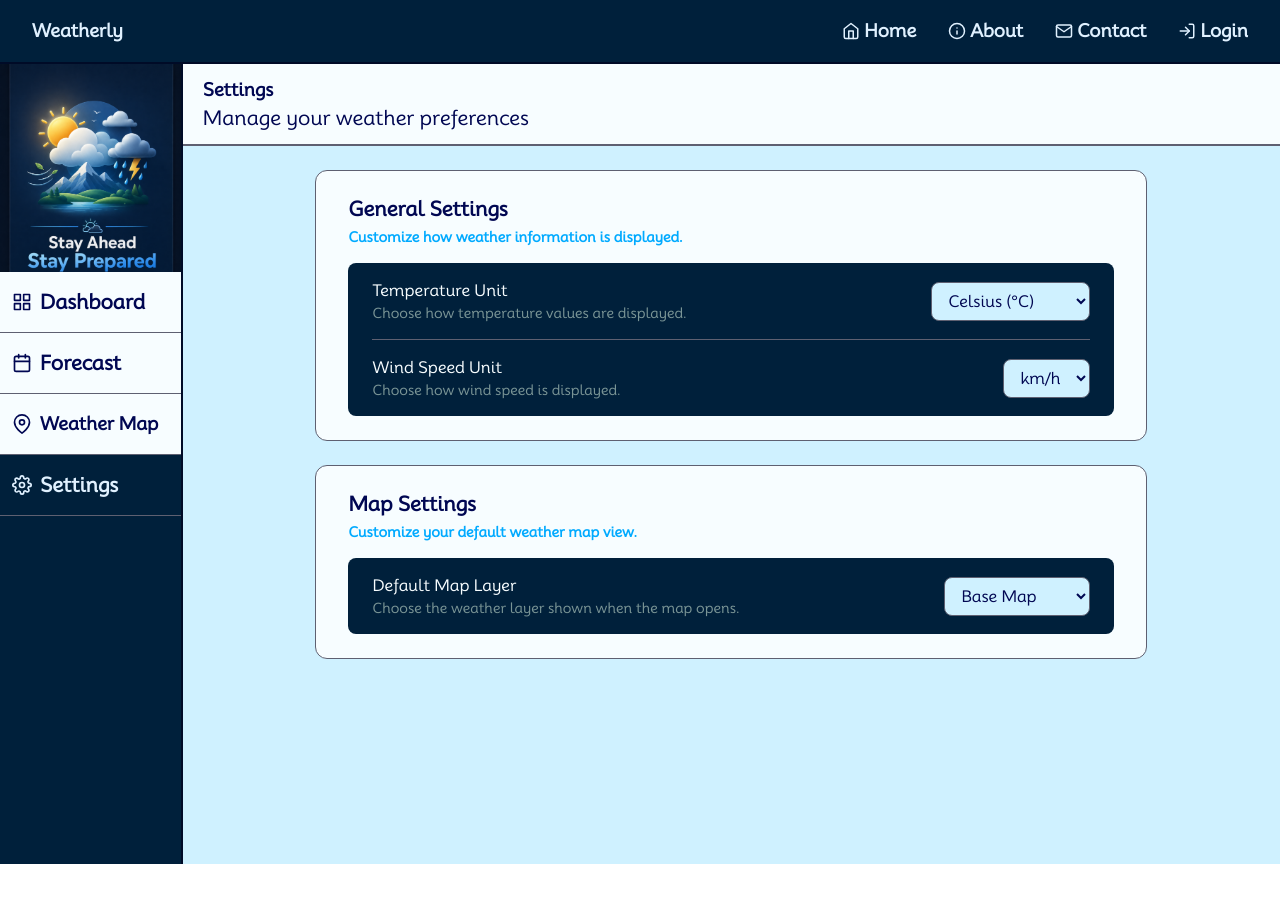
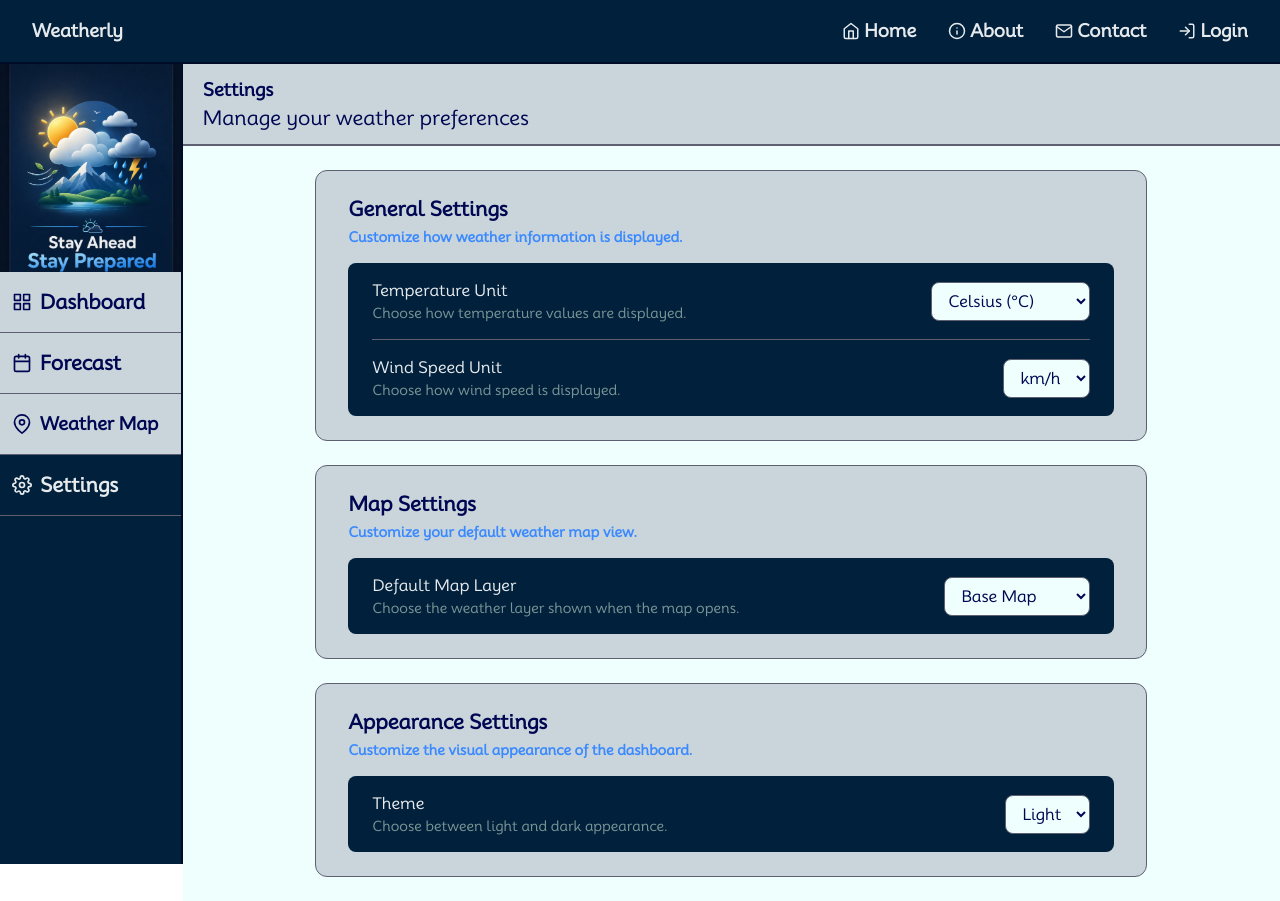
Before and after one commit to kamaleshs-codes/CodeOrbit_WeatherDashboard, a React (Vite) app: page /settings in a window 1280 px wide. Before the commit the page ends 864 px from the top, so only its background shows below. Built offline with nearby package versions, Linux system fonts and the light colour scheme; no server answers.

Commit message:
Implemented UI theme for dark mode new colors with switching light/dark settings

```diff
--- a/src/components/DashboardHeader.jsx
+++ b/src/components/DashboardHeader.jsx
@@ -13,7 +13,7 @@ const DashboardHeader = ({ onSearch }) => {
           <DashboardSearch onSearch={onSearch} />
         </PageHeader>
       </div>
-      <div className='flex items-center gap-2 bg-secondary text-primary cursor-pointer hover:bg-accent hover:text-secondary p-3 border-b-2 border-border-muted border-l-2'>
+      <div className='flex items-center gap-2 bg-secondary text-text-main cursor-pointer hover:bg-accent hover:text-secondary p-3 border-b-2 border-border-muted border-l-2'>
         <div className='w-8 h-8 rounded-full bg-gray-400 flex items-center justify-center'>
           <FiUser className='text-xl text-secondary' />
         </div>
--- a/src/components/DashboardSearch.jsx
+++ b/src/components/DashboardSearch.jsx
@@ -57,7 +57,7 @@ const DashboardSearch = ({ onSearch }) => {
     <div className='relative w-1/3'>
       <FiSearch className='absolute left-4 top-1/2 -translate-y-1/2 text-xl' />
       <input
-        className='border rounded-full w-sm py-3 pl-10 px-6 bg-card text-secondary font-semibold'
+        className='border rounded-full w-sm py-3 pl-10 px-6 bg-card text-text-muted font-semibold'
         type='text'
         placeholder='Search Weather, Places...'
         value={search}
@@ -77,15 +77,15 @@ const DashboardSearch = ({ onSearch }) => {
               type='button'
               className={`w-full text-left px-4 py-3 transition-colors ${
                 index === 0
-                  ? "bg-secondary text-primary"
-                  : "bg-primary text-secondary hover:bg-accent"
+                  ? "bg-secondary text-text-main"
+                  : "bg-primary text-text- hover:bg-accent"
               }`}
               onClick={() => handleLocationSelect(location)}>
               <p className='font-semibold'>{location.name}</p>
 
               <p
                 className={`text-sm w-full ${
-                  index === 0 ? "text-primary" : "text-secondary"
+                  index === 0 ? "text-text-main" : "text-text-muted"
                 }`}>
                 {location.state && `${location.state}, `}
                 {location.country}
--- a/src/components/SideNavList.jsx
+++ b/src/components/SideNavList.jsx
@@ -10,7 +10,7 @@ export const SideNavList = ({ children, to, icon: Icon, className = "" }) => {
           `block py-4 border-b border-border-muted ${className} ${
             isActive
               ? "bg-secondary text-text-main"
-              : "bg-primary text-text-muted hover:bg-accent"
+              : "bg-primary text-text-muted hover:text-secondary hover:bg-accent"
             }`
         }>
         <div className='flex items-center gap-2 px-3'>
--- a/src/components/WeatherCard.jsx
+++ b/src/components/WeatherCard.jsx
@@ -17,7 +17,7 @@ export const WeatherCard = ({ weather, dateTime }) => {
       <h2 className='text-2xl font-semibold mb-3'>Current Weather</h2>
       <section className='bg-inner-card rounded-xl shadow-subtle'>
         <article className='p-4'>
-          <p className='flex gap-1 w-max text-center bg-primary hover:bg-accent text-secondary border border-border rounded-full px-4 py-3 mt-2 font-semibold'>
+          <p className='flex gap-1 w-max text-center bg-primary hover:bg-accent hover:text-secondary text-text-muted border border-border rounded-full px-4 py-3 mt-2 font-semibold'>
             <FiMapPin className='text-lg' /> <span>{weather.name}</span>
           </p>
           <div className='flex justify-around mt-3'>
--- a/src/context/SettingsContext.jsx
+++ b/src/context/SettingsContext.jsx
@@ -1,4 +1,10 @@
-import { Children, createContext, useContext, useState } from "react";
+import {
+  Children,
+  createContext,
+  useContext,
+  useEffect,
+  useState,
+} from "react";
 
 const SettingsContext = createContext();
 
@@ -20,6 +26,13 @@ export const SettingsProvider = ({ children }) => {
     }));
   };
 
+  useEffect(() => {
+    document.documentElement.classList.toggle(
+      "dark",
+      settings.theme === "dark",
+    );
+  }, [settings.theme]);
+
   return (
     <SettingsContext.Provider value={{ settings, updateSettings }}>
       {children}
--- a/src/index.css
+++ b/src/index.css
@@ -8,11 +8,11 @@
 @import "tailwindcss";
 
 :root {
-  --primary: #f7fdff;
+  --primary: #c9d5da;
   --secondary: #00203b;
-  --main: #cff1ff;
-  --accent: #00aaff;
-  --text-main: #e0f1ff;
+  --main: #eefffe;
+  --accent: #3b89ff;
+  --text-main: #e6eaed;
   --text-muted: #000752;
   --text-light: #7a9596;
   --card-start: #09005c;
@@ -23,6 +23,27 @@
   --border: #000b27;
   --border-muted: #5e6071;
   --shadow: #000000b9;
+}
+
+.dark {
+  --primary: #161f32;
+  --secondary: #00102f;
+  --main: #111a2b;
+  --accent: #00fbff;
+  --text-main: #78ceff;
+  --text-muted: #e7e7e7;
+  --text-light: #94a3b8;
+
+  --card-start: #12161f;
+  --card-mid: #001e45;
+  --card-end: #00091f;
+
+  --card-contrast-high: #164e63;
+  --card-contrast-low: #0e7490;
+
+  --border: #334155;
+  --border-muted: #475569;
+  --shadow: #00000099;
 }
 
 @theme {
--- a/src/pages/Settings.jsx
+++ b/src/pages/Settings.jsx
@@ -16,7 +16,7 @@ export const Settings = () => {
               Customize how weather information is displayed.
             </p>
           </div>
-          <div className='bg-secondary text-primary rounded-lg px-6'>
+          <div className='bg-secondary text-text-main rounded-lg px-6'>
             <div className='flex items-center justify-between border-b border-border-muted py-4'>
               <div>
                 <h4 className='font-medium'>Temperature Unit</h4>
@@ -61,8 +61,7 @@ export const Settings = () => {
               Customize your default weather map view.
             </p>
           </div>
-
-          <div className='bg-secondary text-primary rounded-lg px-6'>
+          <div className='bg-secondary text-text-main rounded-lg px-6'>
             <div className='flex items-center justify-between py-4'>
               <div>
                 <h4 className='font-medium'>Default Map Layer</h4>
@@ -86,6 +85,32 @@ export const Settings = () => {
             </div>
           </div>
         </div>
+
+        <div className='rounded-xl border border-border-muted bg-primary px-8 py-6 mt-6'>
+          <div className='mb-4'>
+            <h3 className='text-xl font-semibold'>Appearance Settings</h3>
+            <p className='text-sm text-accent mt-1 font-semibold'>
+              Customize the visual appearance of the dashboard.
+            </p>
+          </div>
+          <div className='bg-secondary text-text-main rounded-lg px-6'>
+            <div className='flex items-center justify-between py-4'>
+              <div>
+                <h4 className='font-medium'>Theme</h4>
+                <p className='text-sm text-text-light'>
+                  Choose between light and dark appearance.
+                </p>
+              </div>
+              <select
+                value={settings.theme}
+                onChange={(e) => updateSettings("theme", e.target.value)}
+                className='rounded-lg border border-border-muted text-text-muted bg-main px-3 py-2 outline-none'>
+                <option value='light'>Light</option>
+                <option value='dark'>Dark</option>
+              </select>
+            </div>
+          </div>
+        </div>
       </main>
     </section>
   );
--- a/src/pages/WeatherMap.jsx
+++ b/src/pages/WeatherMap.jsx
@@ -70,7 +70,7 @@ export const WeatherMap = () => {
                     onClick={() => setActiveLayer("none")}
                     className={`rounded-lg px-3 py-2 text-left text-sm font-semibold ${
                       activeLayer === "none"
-                        ? "bg-secondary text-primary"
+                        ? "bg-secondary text-text-main"
                         : "text-secondary hover:bg-accent"
                     }`}>
                     🗺️ Base Map
@@ -79,7 +79,7 @@ export const WeatherMap = () => {
                     onClick={() => setActiveLayer("temperature")}
                     className={`rounded-lg px-3 py-2 text-left text-sm font-semibold ${
                       activeLayer === "temperature"
-                        ? "bg-secondary text-primary"
+                        ? "bg-secondary text-text-main"
                         : "text-secondary hover:bg-accent"
                     }`}>
                     🌡️ Temperature
@@ -88,7 +88,7 @@ export const WeatherMap = () => {
                     onClick={() => setActiveLayer("precipitation")}
                     className={`rounded-lg px-3 py-2 text-left text-sm font-semibold ${
                       activeLayer === "precipitation"
-                        ? "bg-secondary text-primary"
+                        ? "bg-secondary text-text-main"
                         : "text-secondary hover:bg-accent"
                     }`}>
                     🌧️ Precipitation
@@ -97,7 +97,7 @@ export const WeatherMap = () => {
                     onClick={() => setActiveLayer("clouds")}
                     className={`rounded-lg px-3 py-2 text-left text-sm font-semibold ${
                       activeLayer === "clouds"
-                        ? "bg-secondary text-primary"
+                        ? "bg-secondary text-text-main"
                         : "text-secondary hover:bg-accent"
                     }`}>
                     ☁️ Clouds
@@ -106,7 +106,7 @@ export const WeatherMap = () => {
                     onClick={() => setActiveLayer("wind")}
                     className={`rounded-lg px-3 py-2 text-left text-sm font-semibold ${
                       activeLayer === "wind"
-                        ? "bg-secondary text-primary"
+                        ? "bg-secondary text-text-main"
                         : "text-secondary hover:bg-accent"
                     }`}>
                     💨 Wind
```
